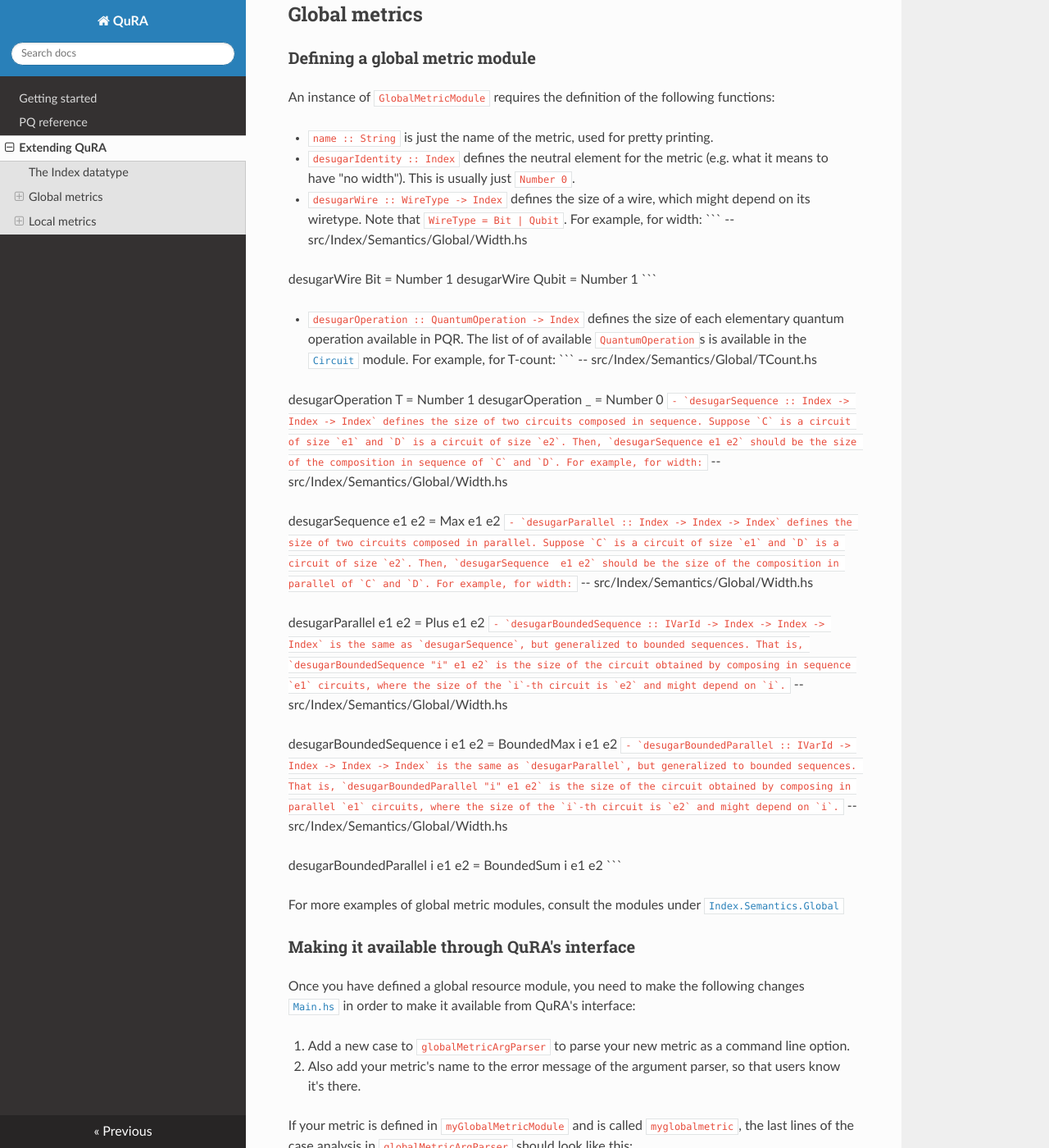
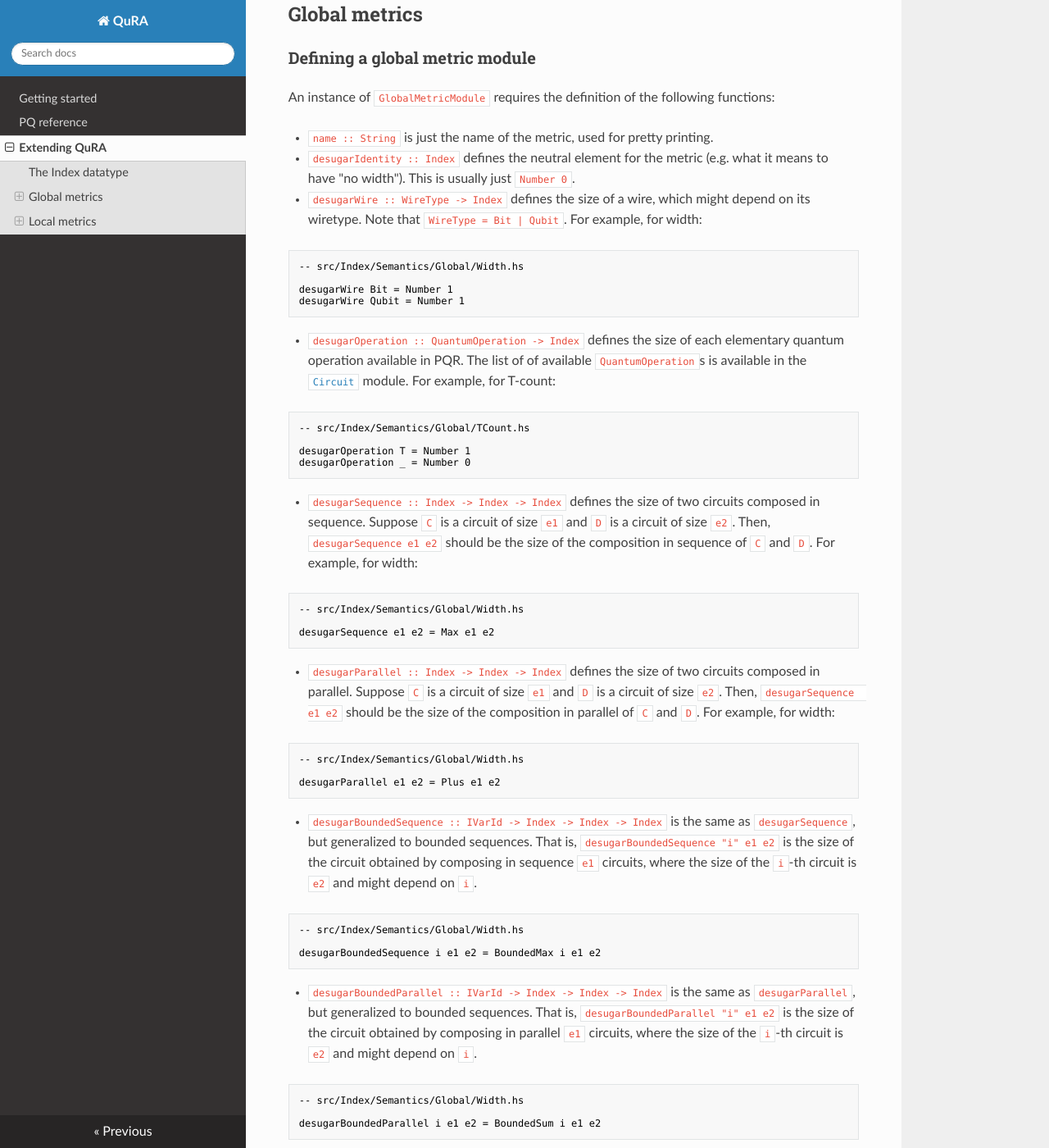
Before and after one commit to andreacolledan/qura-docs, an MkDocs documentation site: the page built from docs/tool/extension.md, in a window 1280 px wide and 1400 px high, scrolled down 879 px. Shown: the whole window at 82% size. Built offline with MkDocs 1.6.1, drawn with Linux system fonts in a browser that asks for light colours; nearby versions of some CDN libraries; comment, search, counter and statistics services are not loaded; part of the change alters nothing that is shown; some of the changed text lies outside the part shown.

Commit message:
Fixed formatting

````diff
--- a/docs/tool/extension.md
+++ b/docs/tool/extension.md
@@ -5,7 +5,7 @@ This guide is meant to aid contributors in the implementation of new metric modu
 
 ## The `Index` datatype
 
-The definition of a new metric analysis boils down to specifying *what resource annotations should be produced* when analyzing a small number of key circuit building scenarios. These annotations are called *indices*, and they are essentially arithmetic expressions built from natural numbers and index variables. They are represented as the `Index` datatype, in the [`Index.AST`](../AST.hs) module.
+The definition of a new metric analysis boils down to specifying *what resource annotations should be produced* when analyzing a small number of key circuit building scenarios. These annotations are called *indices*, and they are essentially arithmetic expressions built from natural numbers and index variables. They are represented as the `Index` datatype, in the [`Index.AST`](https://github.com/andreacolledan/qura/blob/main/src/Index/AST.hs) module.
 
 Here is a list of the `Index` constructors that can be used when defining new metrics:
 
@@ -27,50 +27,55 @@ An instance of `GlobalMetricModule` requires the definition of the following fun
 - `name :: String` is just the name of the metric, used for pretty printing.
 - `desugarIdentity :: Index` defines the neutral element for the metric (e.g. what it means to have "no width"). This is usually just `Number 0`.
 - `desugarWire :: WireType -> Index` defines the size of a wire, which might depend on its wiretype. Note that `WireType = Bit | Qubit`. For example, for width:
-  ```
-  -- src/Index/Semantics/Global/Width.hs
+```hs
+-- src/Index/Semantics/Global/Width.hs
 
-  desugarWire Bit = Number 1
-  desugarWire Qubit = Number 1
-  ```
+desugarWire Bit = Number 1
+desugarWire Qubit = Number 1
+```
 
-- `desugarOperation :: QuantumOperation -> Index` defines the size of each elementary quantum operation available in PQR. The list of of available `QuantumOperation`s is available in the [`Circuit`](../../Circuit.hs) module. For example, for T-count:
-  ```
-  -- src/Index/Semantics/Global/TCount.hs
+- `desugarOperation :: QuantumOperation -> Index` defines the size of each elementary quantum operation available in PQR. The list of of available `QuantumOperation`s is available in the [`Circuit`](https://github.com/andreacolledan/qura/blob/main/src/Circuit.hs) module. For example, for T-count:
+```hs
+-- src/Index/Semantics/Global/TCount.hs
 
-  desugarOperation T = Number 1
-  desugarOperation _ = Number 0
-  ```
+desugarOperation T = Number 1
+desugarOperation _ = Number 0
+```
+
 - `desugarSequence :: Index -> Index -> Index` defines the size of two circuits composed in sequence. Suppose `C` is a circuit of size `e1` and `D` is a circuit of size `e2`. Then, `desugarSequence e1 e2` should be the size of the composition in sequence of `C` and `D`. For example, for width:
-  ```
-  -- src/Index/Semantics/Global/Width.hs
+```hs
+-- src/Index/Semantics/Global/Width.hs
 
-  desugarSequence e1 e2 = Max e1 e2
-  ```
+desugarSequence e1 e2 = Max e1 e2
+```
+
+
 - `desugarParallel :: Index -> Index -> Index` defines the size of two circuits composed in parallel. Suppose `C` is a circuit of size `e1` and `D` is a circuit of size `e2`. Then, `desugarSequence  e1 e2` should be the size of the composition in parallel of `C` and `D`. For example, for width:
-    ```
-  -- src/Index/Semantics/Global/Width.hs
+```hs
+-- src/Index/Semantics/Global/Width.hs
 
-  desugarParallel e1 e2 = Plus e1 e2
-    ```
+desugarParallel e1 e2 = Plus e1 e2
+```
+
 - `desugarBoundedSequence :: IVarId -> Index -> Index -> Index` is the same as `desugarSequence`, but generalized to bounded sequences. That is, `desugarBoundedSequence "i" e1 e2` is the size of the circuit obtained by composing in sequence `e1` circuits, where the size of the `i`-th circuit is `e2` and might depend on `i`.
-  ```
-  -- src/Index/Semantics/Global/Width.hs
+```hs
+-- src/Index/Semantics/Global/Width.hs
 
-  desugarBoundedSequence i e1 e2 = BoundedMax i e1 e2
-    ```
+desugarBoundedSequence i e1 e2 = BoundedMax i e1 e2
+```
+
 - `desugarBoundedParallel :: IVarId -> Index -> Index -> Index` is the same as `desugarParallel`, but generalized to bounded sequences. That is, `desugarBoundedParallel "i" e1 e2` is the size of the circuit obtained by composing in parallel `e1` circuits, where the size of the `i`-th circuit is `e2` and might depend on `i`.
-  ```
-  -- src/Index/Semantics/Global/Width.hs
+```hs
+-- src/Index/Semantics/Global/Width.hs
 
-  desugarBoundedParallel i e1 e2 = BoundedSum i e1 e2
-    ```
+desugarBoundedParallel i e1 e2 = BoundedSum i e1 e2
+```
 
-For more examples of global metric modules, consult the modules under [`Index.Semantics.Global`](Global)
+For more examples of global metric modules, consult the modules under [`Index.Semantics.Global`](https://github.com/andreacolledan/qura/tree/main/src/Index/Semantics/Global)
 
 ### Making it available through QuRA's interface
 
-Once you have defined a global resource module, you need to make the following changes [`Main.hs`](../../../app/Main.hs) in order to make it available from QuRA's interface:
+Once you have defined a global resource module, you need to make the following changes [`Main.hs`](https://github.com/andreacolledan/qura/blob/main/app/Main.hs) in order to make it available from QuRA's interface:
 
 1. Add a new case to `globalMetricArgParser` to parse your new metric as a command line option.
 2. Also add your metric's name to the error message of the argument parser, so that users know it's there.
@@ -101,32 +106,31 @@ An instance of `LocalMetricModule` requires the definition of the following func
 - `name :: String` is just the name of the metric, used for pretty printing.
 - `desugarOutput :: QuantumOperation -> Int -> [Index] -> Index` describes the local metric associated to each of the outputs of a quantum operations, as a function of the operation and its inputs. `desugarOutput op n inMetrics` is the local metric associated to the `n`-th output of `op`, when the local metrics associated to its inputs are those in `inMetrics`. For example, for depth:
 
-  ```
-  -- src/Index/Semantics/Local/Depth.hs
+```hs
+-- src/Index/Semantics/Local/Depth.hs
 
-  desugarOutput _ _ inDepths = foldr Max (Number 0)
-                                $ map (Number 1 `Plus`) inDepths
-  ```
+desugarOutput _ _ inDepths =
+  foldr Max (Number 0) $ map (Number 1 `Plus`) inDepths
+```
 
-For more examples of local metric modules, consult the modules under [`Index.Semantics.Local`](Local)
+For more examples of local metric modules, consult the modules under [`Index.Semantics.Local`](https://github.com/andreacolledan/qura/tree/main/src/Index/Semantics/Local)
 
 ### Making it available through QuRA's interface
 
-Once you have defined a local resource module, you need to make the following changes [`Main.hs`](../../../app/Main.hs) in order to make it available from QuRA's interface:
+Once you have defined a local resource module, you need to make the following changes [`Main.hs`](https://github.com/andreacolledan/qura/blob/main/app/Main.hs) in order to make it available from QuRA's interface:
 
 1. Add a new case to `localMetricArgParser` to parse your new metric as a command line option.
 2. Also add your metric's name to the error message of the argument parser, so that users know it's there.
 
 If your metric is defined in `myLocalMetricModule` and is called `mylocalmetric`, the last lines of the case analysis in `localMetricArgParser` should look like this:
 
-```
+```hs
 localMetricArgParser = do
   s <- str
   case s of
   ...
   "mylocalmetric" -> return myLocalMetricModule
   _ -> readerError "Supported local resources are 'depth', `tdepth`, `mylocalmetric`"
-
 ```
 
 Finally, to analyze `mylocalmetric` with QuRA, run
````
